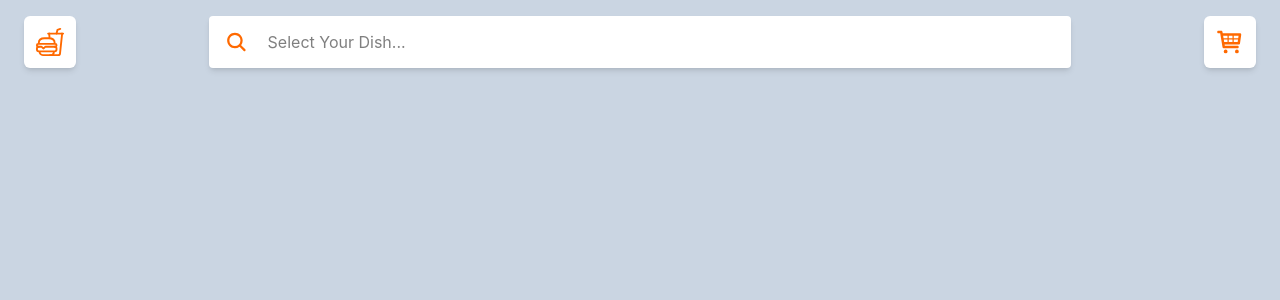
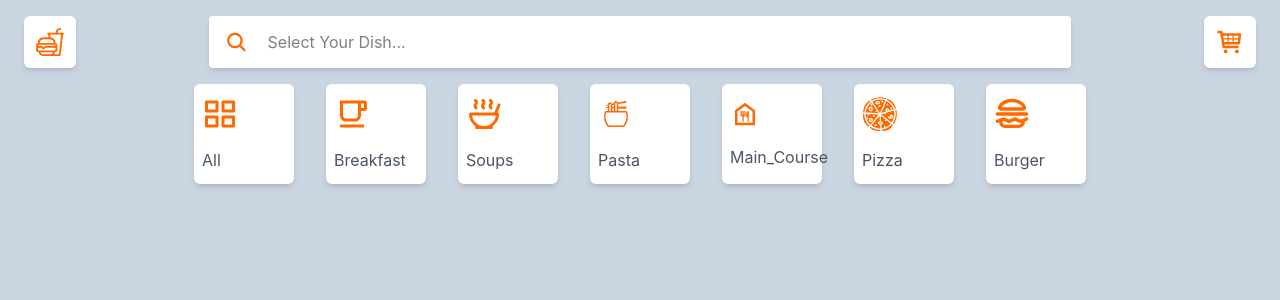
Before and after one commit to Asfak4616/React_Js_Projects, a React (Vite) app in the folder 02_food_delivery_system/: page / in a window 1280 px wide. Shown: the top 300 px of the page. Built offline with nearby package versions, Linux system fonts and the light colour scheme.

Commit message:
Food_delivery-system

```diff
--- a/02_food_delivery_system/src/Category.jsx
+++ b/02_food_delivery_system/src/Category.jsx
@@ -1,5 +1,50 @@
-import React from 'react'
+import { RiGalleryView2 } from "react-icons/ri";
+import { MdOutlineFreeBreakfast } from "react-icons/md";
+import { LuSoup } from "react-icons/lu";
+import { CiBowlNoodles } from "react-icons/ci";
+import { MdOutlineFoodBank } from "react-icons/md";
+import { GiFullPizza } from "react-icons/gi";
+import { PiHamburgerBold } from "react-icons/pi";
+
 
 const Category = [
+{
+    id:1,
+    name:"All",
+    icon:<RiGalleryView2 className="text-orange-500 text-4xl"/>
+}
+,
+{
+    id:2,
+    name:"Breakfast",
+    icon:<MdOutlineFreeBreakfast  className="text-orange-500 text-4xl"/>
+}
+,
+{
+    id:3,
+    name:"Soups",
+    icon:<LuSoup className="text-orange-500 text-4xl" />
+},
+{
+    id:4,
+    name:"Pasta",
+    icon:<CiBowlNoodles className="text-orange-500 text-4xl"/>
+},
+{
+    id:5,
+    name:"Main_Course",
+    icon:<MdOutlineFoodBank className="text-orange-500 text-3xl"/>
+},
+{
+    id:6,
+    name:"Pizza",
+    icon:<GiFullPizza className="text-orange-500 text-4xl"/>
+},
+{
+    id:7,
+    name:"Burger",
+    icon:<PiHamburgerBold className="text-orange-500 text-4xl"/>
+},
+]
 
-]
+export default Category;
--- a/02_food_delivery_system/src/Components/Navbar.jsx
+++ b/02_food_delivery_system/src/Components/Navbar.jsx
@@ -4,16 +4,22 @@ import { IoSearch } from "react-icons/io5";
 import { TiShoppingCart } from "react-icons/ti";
 const Navbar = () => {
   return (
-    <div className=" w-full h-13 flex justify-between px-6 py-4 ">
+    <div className=" w-full h-13 flex justify-between ">
       <div className="w-13 h-13 bg-white flex justify-center items-center rounded-md shadow-md">
         <IoFastFoodOutline className="text-3xl text-orange-500 " />
       </div>
       <form className="bg-white h-13 w-[70%] rounded flex items-center gap-5 shadow-md pl-4">
-        <IoSearch className="text-2xl text-orange-500"/>
-        <input className="outline-none w-full" type="text" placeholder="Select Your Dish..." />
+        <IoSearch className="text-2xl text-orange-500" />
+        <input
+          className="outline-none w-full"
+          type="text"
+          placeholder="Select Your Dish..."
+        />
       </form>
-      <div className="w-13 h-13 bg-white flex justify-center items-center rounded-md shadow-md">
-        <TiShoppingCart className="text-3xl text-orange-500 "  />
+      <div className="w-13 h-13 bg-white flex justify-center items-center rounded-md shadow-md  relative">
+        <span className="absolute top-0 right-0 font-bold text-green-500"></span>
+
+        <TiShoppingCart className="text-3xl text-orange-500 " />
       </div>
     </div>
   );
--- a/02_food_delivery_system/src/Pages/Home.jsx
+++ b/02_food_delivery_system/src/Pages/Home.jsx
@@ -1,10 +1,23 @@
 import React from 'react'
 import Navbar from '../Components/Navbar'
+import Category from '../Category'
 
 const Home = () => {
   return (
-    <div className='w-full min-h-screen bg-slate-300'>
+    <div className='w-full min-h-screen bg-slate-300 px-6 py-4 '>
       <Navbar/>
+    <div className='flex justify-center gap-8 mt-4'>
+      {
+        Category.map((item,index)=>{
+       return(
+        <div className='bg-white w-25 h-25 rounded-md shadow-md flex flex-col justify-center gap-4 pl-2 text-gray-600' key={index}>
+          {item.icon}
+          {item.name}
+        </div>
+       )
+        })
+      }
+    </div>
     </div>
   )
 }
```
